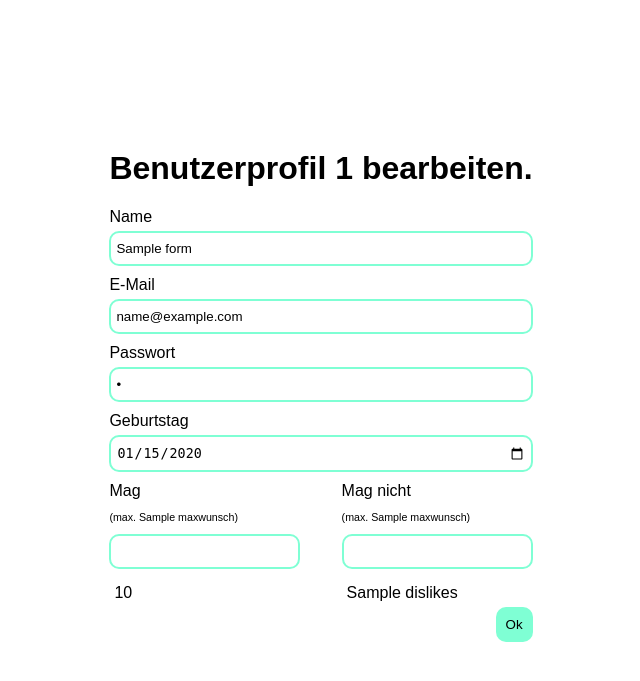
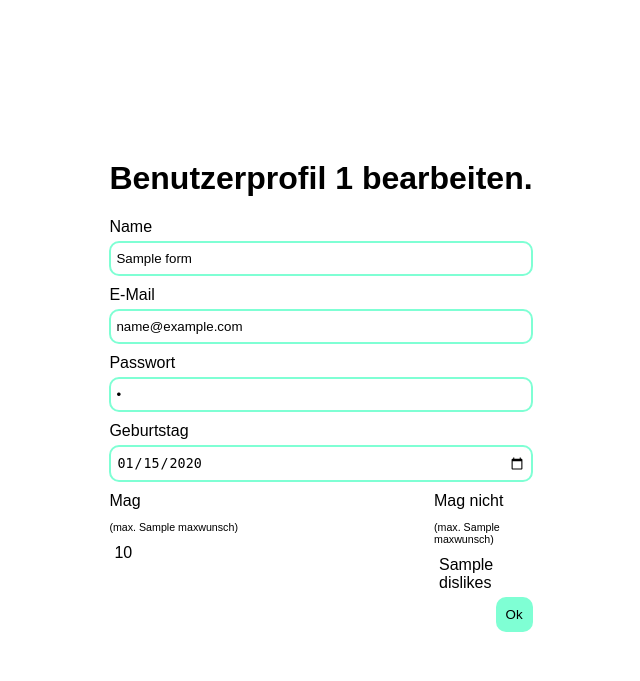
Before and after one commit to marvin-wernli/wba-project, a Spring app: template src/main/resources/templates/benutzerbearbeiten.html in a window 1280 px wide. Shown: the top 681 px of the page, without its empty margins (319-959 px from the left). Run offline with Thymeleaf, Linux system fonts and the light colour scheme; the template is opened without the code that fills it: most values are stand-ins (such as "Sample title", 1, 10 or a date in 2020); data that the repository does not hold is empty; the project's own start-up code is not run, and a stand-in starts its controllers and pages.

Commit message:
felder verschwinden wenn maxwunsch erreicht :)

```diff
--- a/src/main/resources/templates/benutzerbearbeiten.html
+++ b/src/main/resources/templates/benutzerbearbeiten.html
@@ -22,7 +22,7 @@
                 <div class="form-row">
                     <label for="like">Mag</label><br>
                     <p>(max. <span th:text="${maxwunsch}"></span>)</p>
-                    <input type="text" id="like" name="like" th:name="like">
+                    <input type="text" id="like" name="like" th:name="like" th:if="${form.likes.size() < maxwunsch }">
                     <ul th:each="e: ${#lists.sort(form.likes)}">
                         <li th:text="${e.toString}"></li>
                     </ul>
@@ -30,7 +30,7 @@
                 <div >
                     <label for="dislike">Mag nicht</label><br>
                     <p>(max. <span th:text="${maxwunsch}"></span>)</p>
-                    <input type="text" id="dislike" name="dislike" th:name="dislike">
+                    <input type="text" id="dislike" name="dislike" th:name="dislike" th:if="${form.dislikes.size() < maxwunsch }">
                     <ul th:each="e: ${#lists.sort(form.dislikes)}">
                         <li th:text="${e.toString}"></li>
                     </ul>
```
